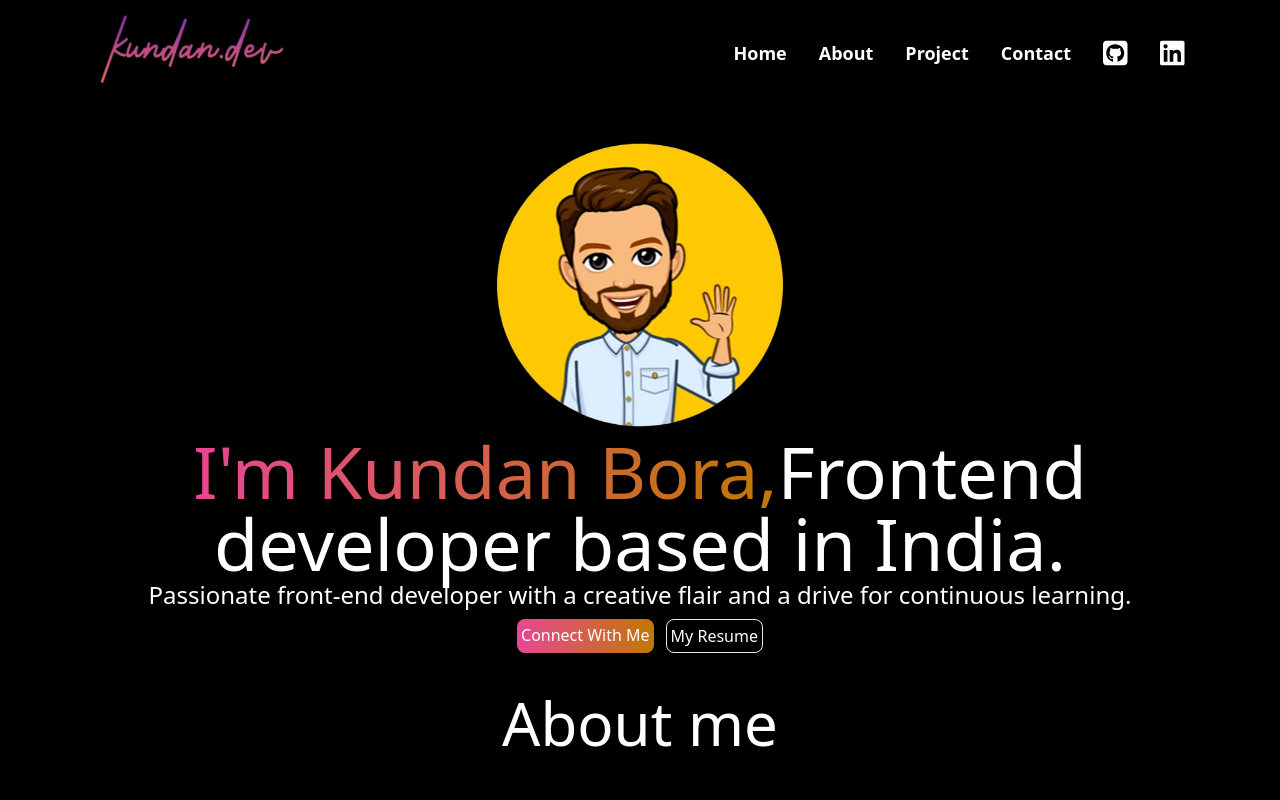
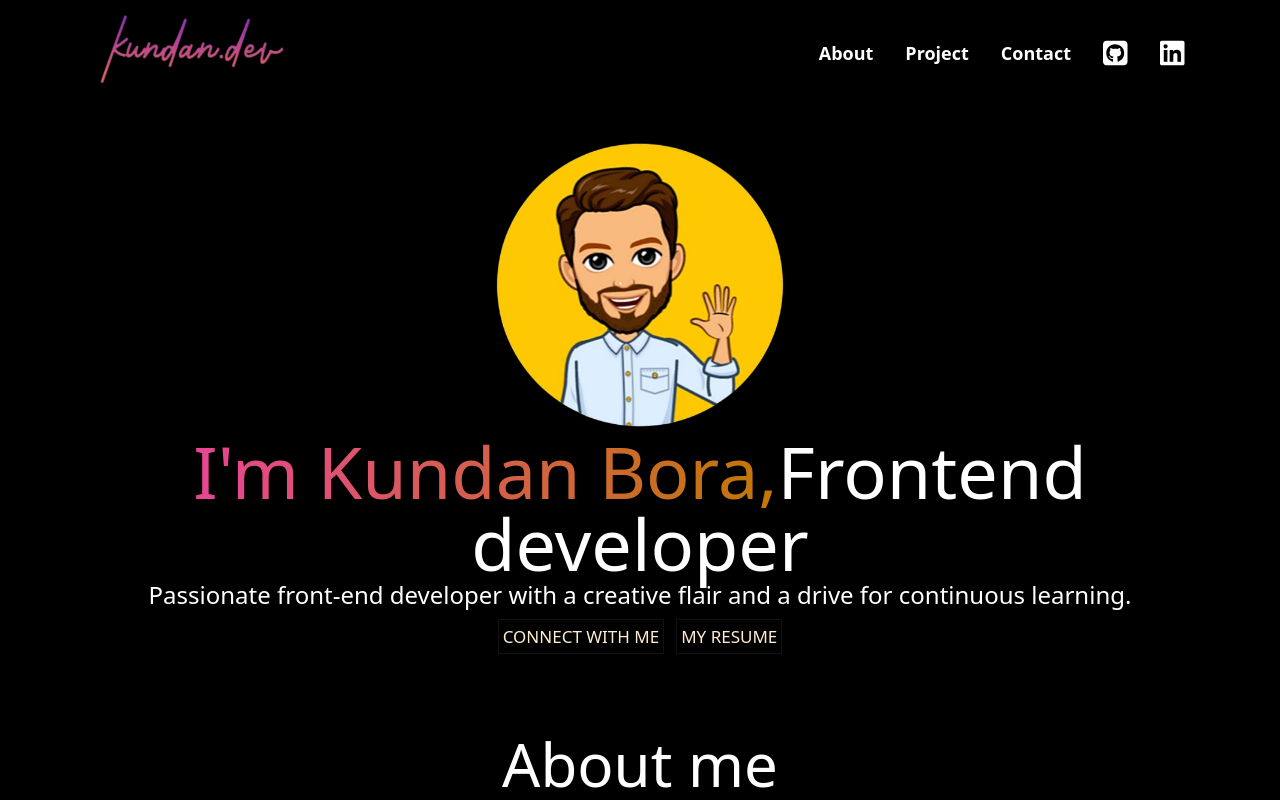
Before and after one commit to kundanBora9/Portfolio, a React (Vite) app: page / in a window 1280 px wide. Shown: the top 800 px of the page. Built offline with nearby package versions, Linux system fonts and the light colour scheme.

Commit message:
animation

```diff
--- a/package.json
+++ b/package.json
@@ -15,6 +15,7 @@
     "@fortawesome/free-regular-svg-icons": "^6.5.2",
     "@fortawesome/free-solid-svg-icons": "^6.5.2",
     "@fortawesome/react-fontawesome": "^0.2.2",
+    "aos": "^2.3.4",
     "flowbite-react": "^0.9.0",
     "react": "^18.2.0",
     "react-anchor-link-smooth-scroll": "^1.0.12",
--- a/src/Component/About.jsx
+++ b/src/Component/About.jsx
@@ -1,4 +1,7 @@
 import React from "react";
+import AOS from 'aos';
+import 'aos/dist/aos.css';
+import { useEffect } from "react";
 import about_img from "../assets/about_img.png";
 import html from "../assets/html.png";
 import css from "../assets/css.png";
@@ -7,15 +10,19 @@ import tailwind from "../assets/tailwind.png";
 import react from "../assets/react.png";
 import bootstrap from '../assets/bootstrap.png'
 function About() {
+  useEffect(() => {
+    AOS.init();
+  }, []);
   return (
-    <div id="about" className="text-white">
-      <h1 className="text-6xl text-center">About me</h1>
+    <div id="about" className="text-white mt-20">
+      <h1 data-aos="fade-up"
+    data-aos-duration="2000"  className="text-6xl text-center">About me</h1>
       <div className="">
         <div className="flex flex-col md:flex-row items-center">
-          <div className="w-full">
+          <div  data-aos="zoom-out-right" className="w-full">
             <img src={about_img} alt="" className="size-4/5  md:size-10/12   lg:size-11/12" />
           </div>
-          <div className="">
+          <div  data-aos="zoom-out-left" className="">
             <p className=" text-lg mx-auto w-9/12 md:w-7/12  lg:w-11/12">
               Hello there! I'm Kundan Bora, a driven front-end developer hoping
               to establish a name for myself online. I've always been fascinated
@@ -37,5 +44,4 @@ function About() {
     </div>
   );
 }
-
 export default About;
--- a/src/Component/Contact.jsx
+++ b/src/Component/Contact.jsx
@@ -1,8 +1,11 @@
+"use client";
 import React from "react";
 import { FontAwesomeIcon } from "@fortawesome/react-fontawesome";
 import { faEnvelope } from "@fortawesome/free-solid-svg-icons";
 import { faLocationDot } from "@fortawesome/free-solid-svg-icons";
 import { faPhone } from "@fortawesome/free-solid-svg-icons";
+import { FloatingLabel } from "flowbite-react";
+
 
 function Contact() {
   const onSubmit = async (event) => {
@@ -35,8 +38,10 @@ function Contact() {
   };
   return (
     <div id="Contact" className="text-white m-5">
-      <h1 className=" text-center text-6xl md:m-20 lg:m-20">Get in touch</h1>
-      <div className="flex flex-col md:flex-row  self-start mt-10 mx-5 md:mx-20 lg:mx-20">
+      <h1 data-aos="fade-up"
+      className=" text-center text-6xl md:m-20 lg:m-20">Get in touch</h1>
+      <div data-aos="fade-up"
+     data-aos-duration="2000" className="flex flex-col md:flex-row  self-start mt-10 mx-5 md:mx-20 lg:mx-20">
         <div className="md:w-1/2 lg:w-1/2 w-screen mx-3">
           <h1 className="text-5xl md:text-5xl lg:text-7xl bg-clip-text text-transparent bg-gradient-to-r from-pink-500 to-yellow-500">
             Let's talk
@@ -59,23 +64,16 @@ function Contact() {
         </div>
         <div className=" mt-3 md:w-3/12 md:mx-3 lg:w-3/12 lg:mx-3">
           <form onSubmit={onSubmit} className="flex flex-col space-y-3">
-            <label htmlFor="">Your Name</label>
-            <input
-              type="text"
-              name="name"
-              placeholder="Enter Your Name"
-              className="bg-zinc-800 h-10 rounded-md"
-              pattern="[a-zA-Z]+"
-              required
-            />
-            <label htmlFor="">Your Email</label>
+          <FloatingLabel variant="standard" label=" Enter Your Name" type="text" name="name"  className="text-white" required />
+            <FloatingLabel variant="standard" label=" Enter Your Email" type="email" name="email" required  className="text-white"  />
+            {/* <label htmlFor="">Your Email</label>
             <input
               type="email"
               name="email"
               placeholder="Enter Your Email"
               className="bg-zinc-800 h-10 rounded-md"
               required
-            />
+            /> */}
             <label htmlFor=""> Write your message here</label>
             <textarea
               name="message"
--- a/src/Component/Footer.jsx
+++ b/src/Component/Footer.jsx
@@ -5,14 +5,16 @@ function Footer() {
   return (
     <div className="text-white">
       <div className="flex flex-col justify-evenly md:flex-row items-center text-white mt-10 mb-2 ">
-        <div>
+        <div data-aos="fade-up"
+     data-aos-duration="2000">
         <img src={logo} alt="Kundan.dev" className="size-4/12 md:size-5/12 lg:size-4/12" />
           <p className="md:w-1/2 lg:w-1/2 ">
             Passionate front-end developer with a creative flair and a drive for
             continuous learning.
           </p>
         </div>
-        <div className="">
+        <div data-aos="fade-up"
+     data-aos-duration="2000"  className="">
           <form action="" className="flex gap-5 item-center">
             <input type="email" placeholder="Enter your email" className='bg-zinc-800 h-10 rounded-md'required  />
             <button type="submit" className='px-5 w-auto h-10 rounded-xl bg-gradient-to-r from-pink-500 to-yellow-500 cursor-pointer hover:border-2'>Subscribe</button>
--- a/src/Component/Header.jsx
+++ b/src/Component/Header.jsx
@@ -17,9 +17,6 @@ const Header = () => {
       </Navbar.Brand>
       <Navbar.Toggle />
       <Navbar.Collapse className="mt-3">
-      <AnchorLink className='anchor-link' href="#home" ><Navbar.Link className="text-white text-lg font-semibold">
-          Home
-        </Navbar.Link></AnchorLink>
         <AnchorLink className='anchor-link' href="#about"  > <Navbar.Link  className="text-white text-lg font-semibold">
           About
         </Navbar.Link></AnchorLink>
@@ -29,6 +26,7 @@ const Header = () => {
         <Navbar.Link href="https://www.linkedin.com/in/kundan-bora-2a482a24a/" target="_blank" className="text-white"><FontAwesomeIcon icon={faLinkedin}size="2x" /></Navbar.Link>
       </Navbar.Collapse>
     </Navbar>
+
     </div>
   )
 }
--- a/src/Component/Hero.jsx
+++ b/src/Component/Hero.jsx
@@ -1,24 +1,36 @@
 import React from 'react'
+import AOS from 'aos';
+import 'aos/dist/aos.css';
+import { useEffect } from 'react';
 import profileimg from '../assets/profileimg.png'
 import AnchorLink from 'react-anchor-link-smooth-scroll'
 import my_resume from '../assets/my_resume.pdf'
+import './css/Hero.css'
 function Hero() {
+  useEffect(() => {
+    AOS.init();
+  }, []);
   return (
-    <div id='home' className='text-white m-10 gap-1'>
+    <div data-aos="fade-bottom"
+    data-aos-offset="300"
+    data-aos-duration="1000"
+    data-aos-easing="ease-in-sine" id='home' className='text-white m-10 gap-1'>
       <div className='mx-auto text-center'>
-      <img src={profileimg} alt="" className=' size-4/5 mx-auto md:size-3/12   lg:size-3/12 ' />
-        <h1 className='text-3xl md:text-5xl lg:text-7xl'><span className=' sm:text-3xl md:text-5xl lg:text-7xl bg-clip-text text-transparent bg-gradient-to-r from-pink-500 to-yellow-500 md:break-after-column'>I'm Kundan Bora,</span>Frontend developer based in India.</h1>
-        <p className='text-1xl md:text-2xl lg:text-2xl'>Passionate front-end developer with a creative flair and a drive for continuous learning.</p>
+      <img
+      src={profileimg} alt="" className=' size-4/5 mx-auto md:size-3/12   lg:size-3/12 ' />
+        <h1  className='text-3xl md:text-5xl lg:text-7xl'><span className=' sm:text-3xl md:text-5xl lg:text-7xl bg-clip-text text-transparent bg-gradient-to-r from-pink-500 to-yellow-500 md:break-after-column'>I'm Kundan Bora,</span>Frontend developer</h1>
+        <p data-aos="fade-up"
+     data-aos-anchor-placement="top-bottom" className='text-1xl md:text-2xl lg:text-2xl'>Passionate front-end developer with a creative flair and a drive for continuous learning.</p>
       </div>
-      <div className='md:flex md:justify-center md:gap-3 md:content-center md:mt-2  lg:flex justify-center gap-3 content-center mt-2'>
-      <div className=' px-1 py-1 rounded-lg bg-gradient-to-r from-pink-500 to-yellow-500 cursor-pointer hover:border-2'><AnchorLink className='anchor-link'href='#Contact'>Connect With Me </AnchorLink></div>
-      <div className='border p-1 rounded-lg cursor-pointer hover:border-indigo-800 '><a href={my_resume}
-      target='_blank'   className="text-white">My Resume</a>
+      <div data-aos="fade-up"
+     data-aos-anchor-placement="top-bottom" className='grid justify-center items-center  md:flex md:justify-center md:gap-3 md:content-center md:mt-2  lg:flex lg:justify-center lg:gap-3 lg:content-center lg:mt-2'>
+      <div className='px-1 py-1 connt-btn'><AnchorLink className='anchor-link'href='#Contact'>Connect With Me </AnchorLink></div>
+      <div className=' p-1 connt-btn  '><a href={my_resume}
+      target='_blank'   className="">My Resume</a>
 </div>
       </div>
 
     </div>
   )
 }
-
 export default Hero
--- /dev/null
+++ b/src/Component/css/Hero.css
@@ -0,0 +1,50 @@
+.connt-btn {
+    font-size: 17px;
+    background: transparent;
+    border: none;
+    padding: 1em 1.5em;
+    color: #ffedd3;
+    text-transform: uppercase;
+    position: relative;
+    transition: 0.5s ease;
+    cursor: pointer;
+    border:1px solid #111;
+  }
+
+  .connt-btn::before {
+    content: "";
+    position: absolute;
+    left: 0;
+    bottom: 0;
+    height: 2px;
+    width: 0;
+    background-color: #ffc506;
+    transition: 0.5s ease;
+  }
+
+  .connt-btn:hover {
+    color: #1e1e2b;
+    transition-delay: 0.5s;
+  }
+
+  .connt-btn:hover::before {
+    width: 100%;
+  }
+
+  .connt-btn::after {
+    content: "";
+    position: absolute;
+    left: 0;
+    bottom: 0;
+    height: 0;
+    width: 100%;
+    background-color: #ffc506;
+    transition: 0.4s ease;
+    z-index: -1;
+  }
+
+  .connt-btn:hover::after {
+    height: 100%;
+    transition-delay: 0.4s;
+    color: aliceblue;
+  }
```
Also changed, not shown: src/Component/Project.jsx (+18 -10 lines), 1 other file (tests, documents, lock files or other folders).
